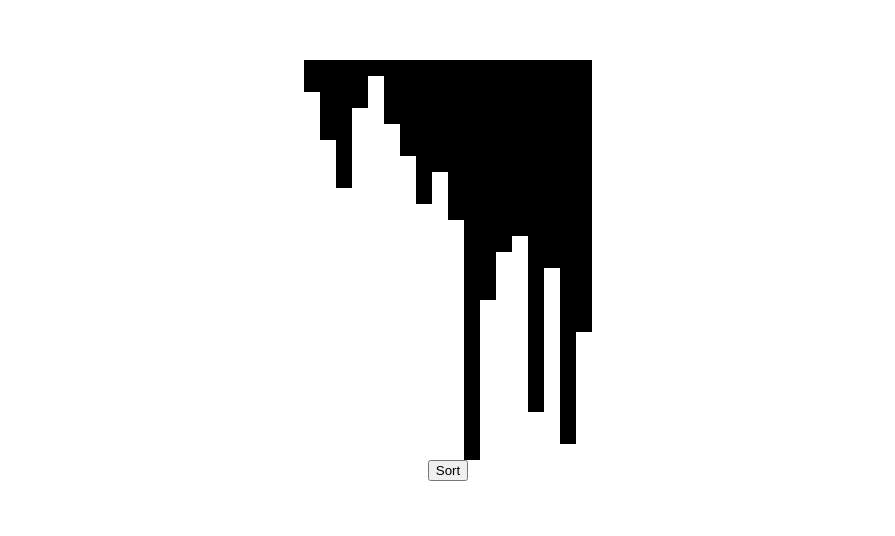
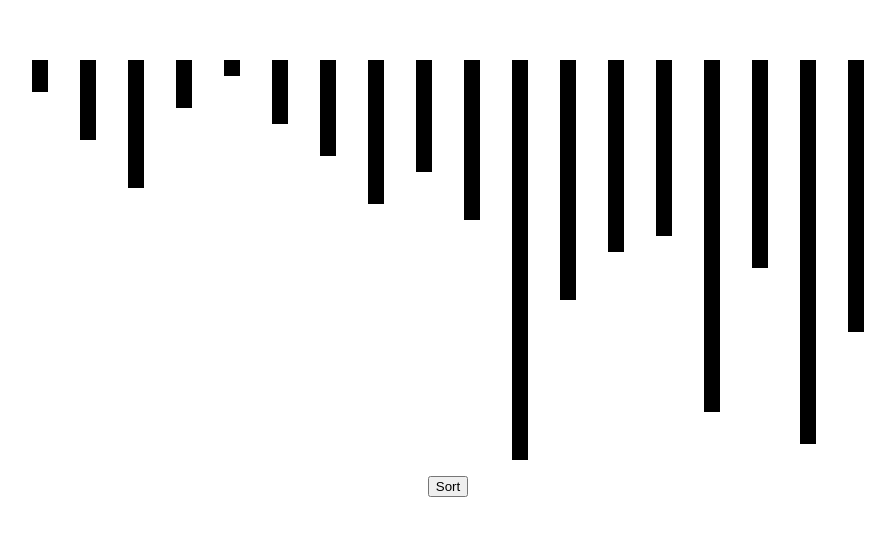
Before and after one commit to BenjaminGrabow/Visualize-Algorithms, a React (Create React App) app in the folder sort_algos/: page / in a window 1280 px wide. Shown: the part 130-666 px from the top of the page, without its empty margins (192-1087 px from the left). Built offline with nearby package versions, Linux system fonts and the light colour scheme.

Commit message:
add key to map method

```diff
--- a/sort_algos/src/App.js
+++ b/sort_algos/src/App.js
@@ -11,6 +11,10 @@ const StyledApp = styled.div`
 
   .bubble {
     display: flex;
+  }
+
+  .beam {
+    margin: 1rem;
   }
 `;
 
@@ -26,23 +30,29 @@ class App extends React.Component {
     var sorted = false;
     while (!sorted) {
       sorted = true;
-      this.state.bubble.forEach(function(element, index, array) {
+      this.state.bubble.forEach((element, index, array) => {
         if (element > array[index + 1]) {
           array[index] = array[index + 1];
           array[index + 1] = element;
           sorted = false;
-          this.setState({});
+          this.setState({
+            bubble: array
+          });
         }
       });
     }
+
+    // setInterval(() => {
+    // }, 500);
   };
 
   render() {
     return (
       <StyledApp>
         <div className="bubble">
-          {this.state.bubble.map(num => (
-            <div
+          {this.state.bubble.map((num, index) => (
+            <div key={index}
+              className="beam"
               style={{
                 width: "1rem",
                 height: `${num}rem`,
```
